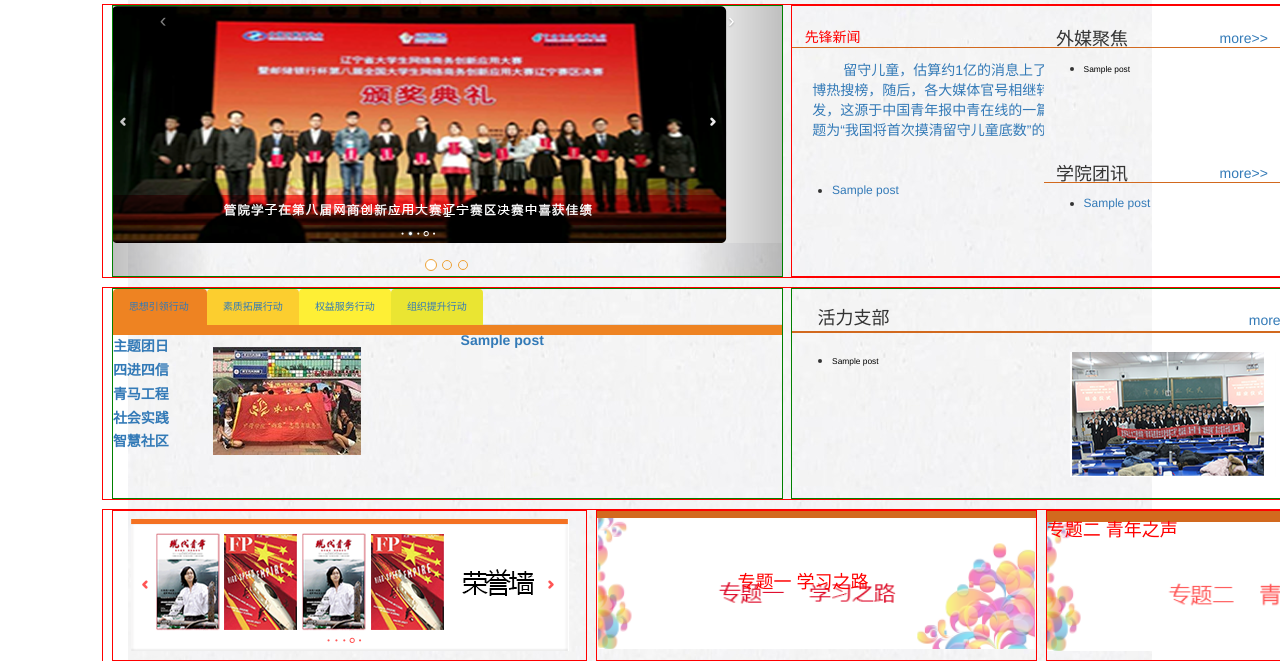
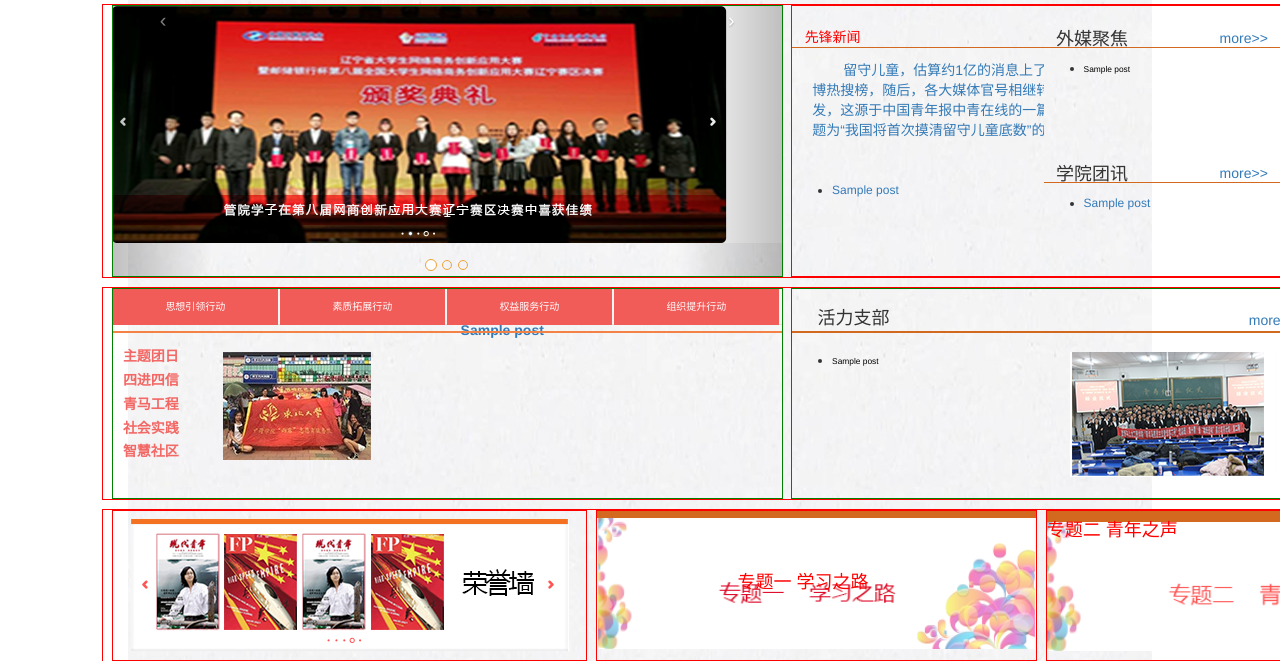
Before and after one commit to gitter-badger/NEUP-Website, a WordPress theme: template index.php in a window 1280 px wide; the page is wider, and only the part inside the window is pictured. Shown: the part 262-923 px from the top of that part. Run offline with PHP 8.4 and a stand-in for WordPress, Linux system fonts and the light colour scheme; the site name, menu and one post (Sample post) are stand-ins, and other content is empty.

Commit message:
modify the line31 to the new style

```diff
--- a/index.php
+++ b/index.php
@@ -202,6 +202,7 @@
         <div class="col-md-4 line31 frame">
             <div class="container">
                 <div class="row">
+                <div class="line3-container"></div>
                     <ul class="nav-tabs nav" id="tabs1"><li class="line3-active"><a href="#tabs-1" id="line3-head1">思想引领行动 </a></li>
                         <li><a href="#tabs-2" id="line3-head2">素质拓展行动</a></li>
                         <li><a href="#tabs-3" id="line3-head3">权益服务行动</a></li>
@@ -209,7 +210,6 @@
                     </ul>
                     <div class="tab-content" style="background-image: url(<?php echo bloginfo('template_url'); ?>/images/8243B997-6573-4F31-8A65-49B22E085D8F.png)">
                         <div class="tab-pane active" id="tabs-1">
-                            <div style="background-color: rgb(238,131,34);height: 10px;margin-top: 0px"></div>
                             <div class="tab-pane-content-1">
                                 <dt><a href="#">主题团日</a></dt>
                                 <dt><a href="#">四进四信</a></dt>
@@ -242,15 +242,12 @@
                             </div>
                         </div>
                         <div class="tab-pane" id="tabs-2">
-                            <div style="background-color: rgb(252,206,47);height: 10px;margin-top: 0px"></div>
                             skdfjlsdjlfjdsl
                         </div>
                         <div class="tab-pane" id="tabs-3">
-                            <div style="background-color: rgb(254,239,53);height: 10px;margin-top: 0px"></div>
                             lalalalalllalalalal
                         </div>
                         <div class="tab-pane" id="tabs-4">
-                            <div style="background-color: rgb(234,229,50);height: 10px;margin-top: 0px"></div>
                             lalalalalalallljkldsfjklsdjfkldsjfkldsjfklds
                         </div>
                     </div>
--- a/style/neup.css
+++ b/style/neup.css
@@ -155,7 +155,6 @@
 		float: left;
 		width: 33%;
 		height: 50%;
-		border: solid ipx red;
 	}
 	.line212a1{
 		position:absolute;
@@ -191,7 +190,6 @@
 		float: left;
 		width: 33%;
 		height: 50%;
-		border: solid ipx red;
 	}
 	.line213a1{
 		position:absolute;
@@ -227,7 +225,6 @@
 		float: left;
 		width: 33%;
 		height: 50%;
-		border: solid ipx red;
 	}
 	.line214a{
 		position:absolute;
@@ -241,7 +238,6 @@
 		float: left;
 		width: 33%;
 		height: 50%;
-		border: solid ipx red;
 	}
 	.line215a1{
 		position:absolute;
@@ -277,7 +273,6 @@
 		float: left;
 		width: 33%;
 		height: 50%;
-		border: solid ipx red;
 	}
 	.line216a1{
 		position:absolute;
@@ -573,8 +568,8 @@
 
 
 
-    /*Leeeeo Liu's*/
-	.carousel-indicators li{
+/*Leeeeo Liu's*/
+.carousel-indicators li{
     border-color: #eea236;
 }
 
@@ -600,8 +595,8 @@
 .tab-pane-content-1{
     float: left;
     width:15%;
-    /*margin-top: 10px;*/
-    /*margin-left: 5px;*/
+    margin-top: 20px;
+    margin-left: 10px;
 }
 .tab-pane-content-1 dt{
     line-height: 170%;
@@ -609,7 +604,7 @@
 .tab-pane-content-2{
     float: left;
     width:35%;
-    /*margin-top: 10px;*/
+    margin-top: 15px;
     vertical-align: middle;
 }
 .tab-pane-content-2 img{
@@ -632,21 +627,41 @@
     /*margin-right: 5px;*/
 }
 #line3-head1{
-    width: 100%;
-    background-color: rgb(238,131,34);
+    width: 165px;
+    background-color: rgb(241,91,88);
+    border-radius: 0px;
 }
 
 #tabs1 li{
     font-size: 10px;
 }
 #line3-head2{
-    background-color: rgb(252,206,47);
-    margin: 0px;
+    width: 165px;
+    background-color: rgb(241,91,88);
+    border-radius: 0px;
 }
 #line3-head3{
-    background-color: rgb(254,239,53);
-    margin: 0px;
+    width: 165px;
+    background-color: rgb(241,91,88);
+    border-radius: 0px;
 }
 #line3-head4{
-    background-color: rgb(234,229,50);
+    width: 165px;
+    background-color: rgb(241,91,88);
+    border-radius: 0px;
 }
+#tabs1 a{
+    color: #FFFFFF;
+    text-align: center;
+}
+.line3-container{
+    position:absolute;
+    left:0;
+    top:20%;
+    width:100%;
+    height:1%;
+    background-color:rgb(243,130,70);
+}
+.tab-pane-content-1 a{
+    color: rgb(242, 104, 101);
+}
```
